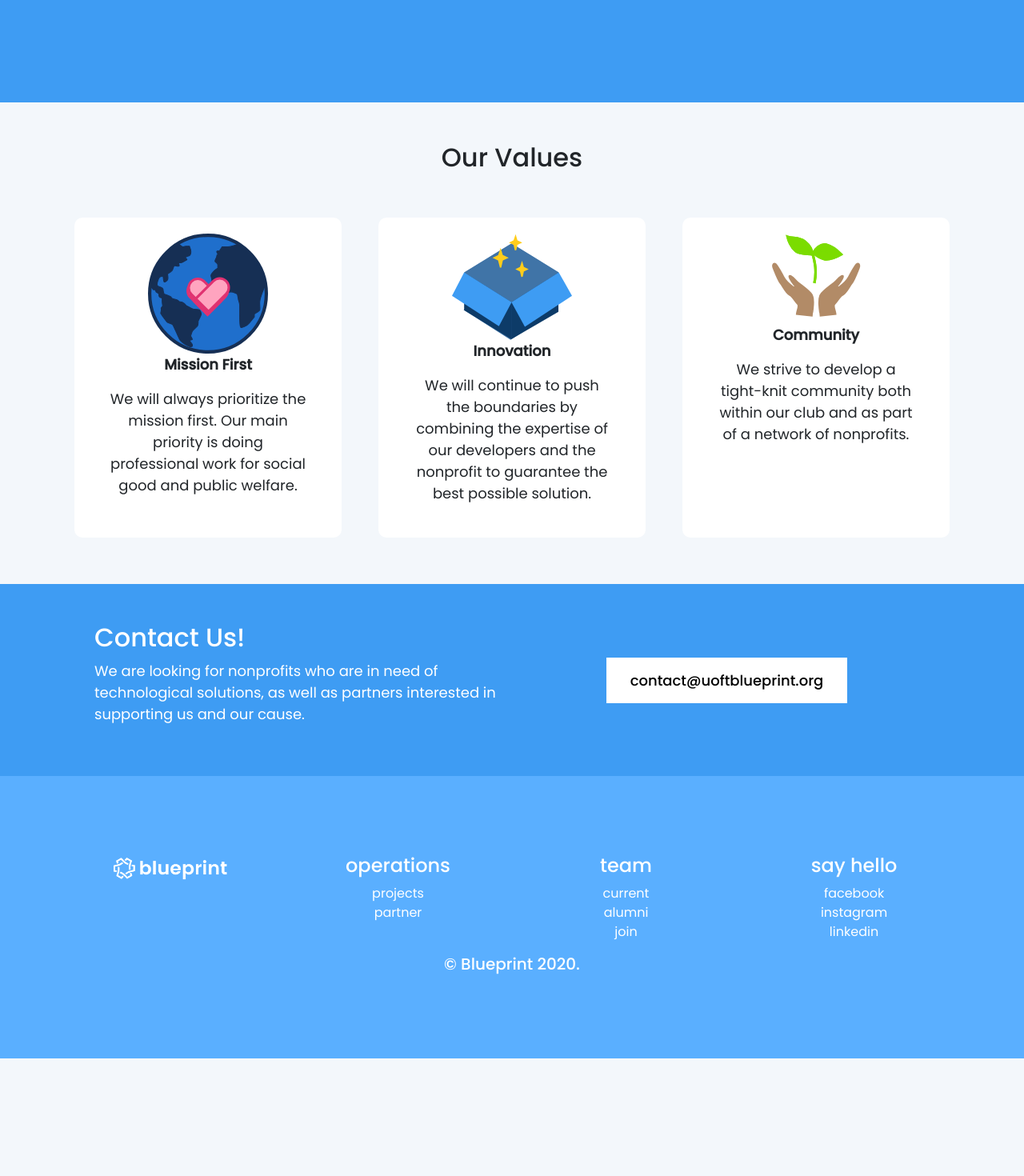
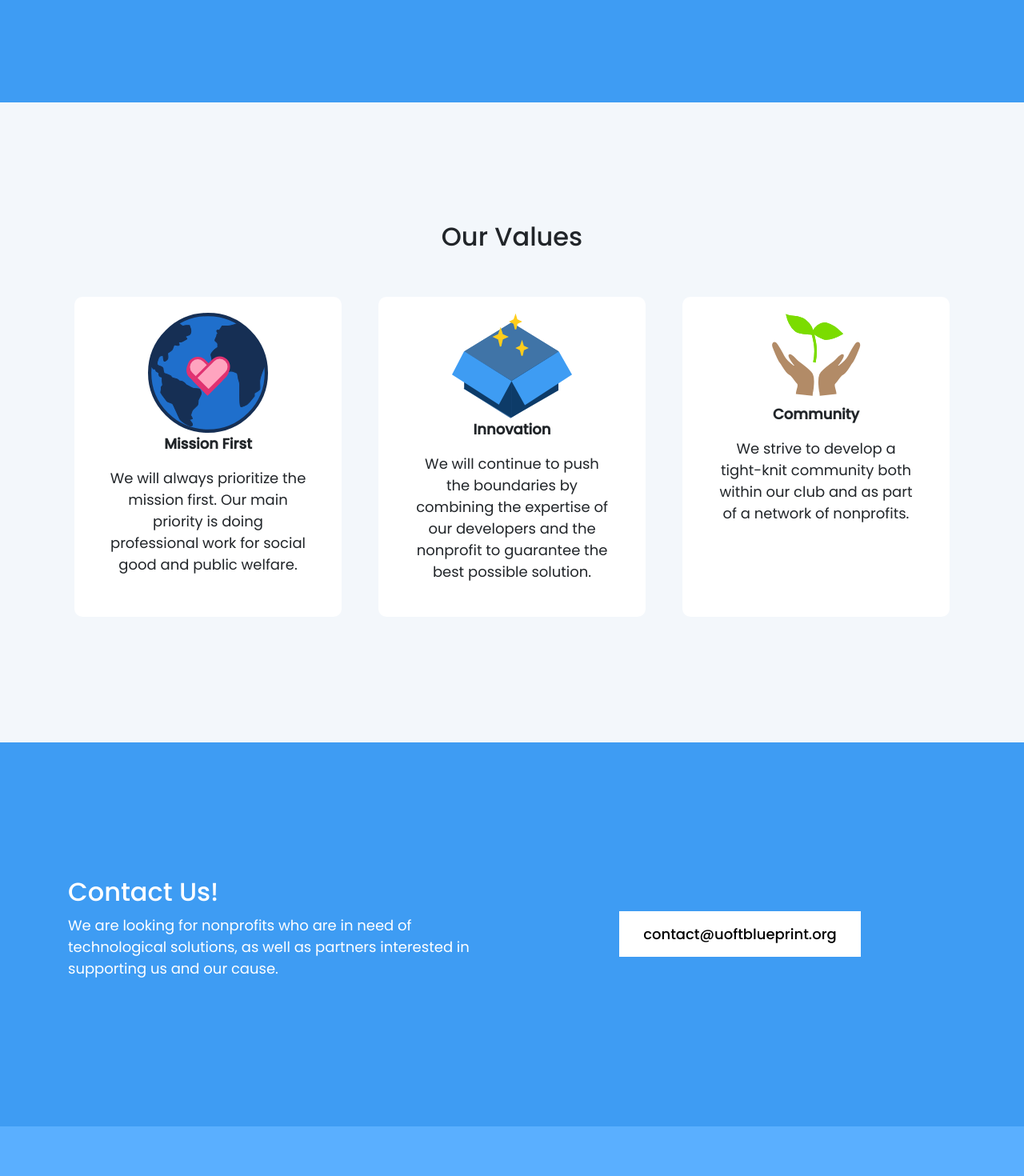
Before and after one commit to uoftblueprint/uoftblueprint.github.io, a React (Create React App) app: page /#/ in a window 1280 px wide. Shown: the part 1460-2930 px from the top of the page at 80% size. Before the commit the page ends 2783 px from the top, so only its background shows below. Built offline with nearby package versions, Linux system fonts and the light colour scheme.

Commit message:
add space to sections

```diff
--- a/src/Pages/Homepage/Homepage.css
+++ b/src/Pages/Homepage/Homepage.css
@@ -207,6 +207,9 @@ span {
   /* clip-path: polygon(0 0, 100% 14%, 100% 100%, 0% 100%); */
   background-color: #3E9CF3;
   color: white;
+  min-height: 30rem;
+  display: flex;
+  align-items: center;
 }
 #contact-container {
   display: grid;
@@ -250,6 +253,8 @@ button {
 }
 
 .section {
+  display: flex;
+  align-items: center;
   min-height: 50rem;
 }
 
--- a/src/Pages/Homepage/Homepage.js
+++ b/src/Pages/Homepage/Homepage.js
@@ -47,22 +47,23 @@ export default function Homepage() {
       </div>
 
       {/* Values */}
+      <div className='section'>
         <Container>
           <h2 className='text-center mb-5'>Our Values</h2>
           <Row>
             <Col>
               <ValueCard image={missionIcon} title={'Mission First'}>
                 <p>
-                We will always prioritize the mission first. Our main priority is doing professional
-                work for social good and public welfare.
+                  We will always prioritize the mission first. Our main priority is doing
+                  professional work for social good and public welfare.
                 </p>
               </ValueCard>
             </Col>
             <Col>
               <ValueCard image={innovationIcon} title={'Innovation'}>
                 <p>
-                We will continue to push the boundaries by combining the expertise of our developers
-                and the nonprofit to guarantee the best possible solution.
+                  We will continue to push the boundaries by combining the expertise of our
+                  developers and the nonprofit to guarantee the best possible solution.
                 </p>
               </ValueCard>
             </Col>
@@ -76,17 +77,25 @@ export default function Homepage() {
             </Col>
           </Row>
         </Container>
+      </div>
 
       {/* Contact */}
+      <ContactSection />
+    </div>
+  );
+}
+
+export function ContactSection() {
+  return (
     <div id='contact-section'>
-        <Container className='p-5'>
+      <Container>
         <Row className='align-items-center'>
           <Col className='text-left' xs={12} sm={6}>
             <div id='contact-text'>
               <h2>Contact Us!</h2>
               <p>
-                  We are looking for nonprofits who are in need of technological solutions, as well
-                  as partners interested in supporting us and our cause.
+                We are looking for nonprofits who are in need of technological solutions, as well as
+                partners interested in supporting us and our cause.
               </p>
             </div>
           </Col>
@@ -102,6 +111,5 @@ export default function Homepage() {
         </Row>
       </Container>
     </div>
-    </div>
   );
 }
```
Lines whose indentation alone changed are shown as unchanged.
